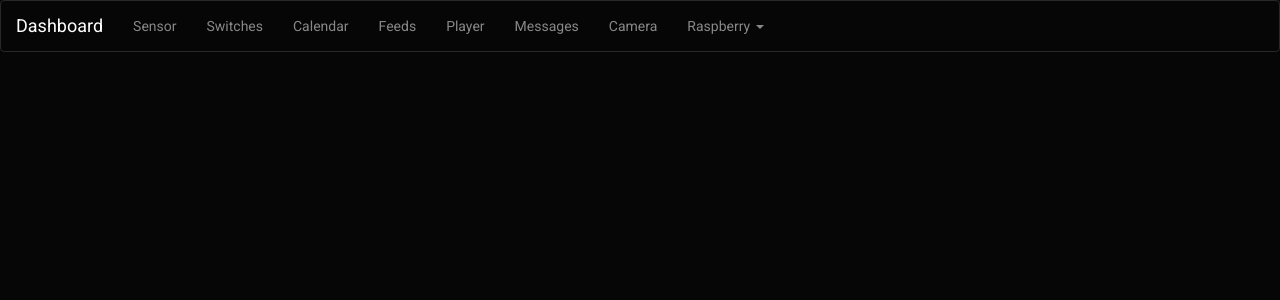
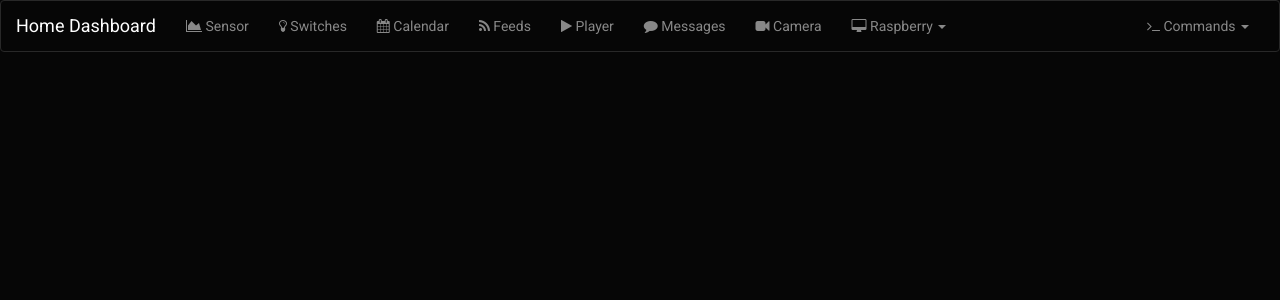
Before and after one commit to craftyoyo/Touchscreen-Automation, a Flask app: page /network in a window 1280 px wide. Shown: the top 300 px of the page. Run offline with Flask 2, Linux system fonts and the light colour scheme; data that the repository does not hold is empty; parts of the project's set-up code (start-up, migrations or seed data) failed here and were passed over; some libraries are stand-ins or nearby versions.

Commit message:
Correction
Some corrections and adding some icons

```diff
--- a/templates/layout.html
+++ b/templates/layout.html
@@ -26,28 +26,65 @@
                     <span class="icon-bar"></span>
                     <span class="icon-bar"></span>
                 </button>
-          <a class="navbar-brand" href="/">Dashboard</a>
+                <a class="navbar-brand" href="/">Home Dashboard</a>
             </div>
             <div class="collapse navbar-collapse" id="bs-example-navbar-collapse-1">
                 <ul class="nav navbar-nav">
-            <li><a href="/sensor">Sensor</a></li>
-            <li><a href="/switch">Switches</a></li>
-            <li><a href="/calendar">Calendar</a></li>
-            <li><a href="/feed">Feeds</a></li>
-            <li><a href="/player">Player</a></li>
-            <li><a href="/message">Messages</a></li>
-            <li><a href="/camera">Camera</a></li>
+                    <li><a href="/sensor"><i class="fa fa-area-chart"></i> Sensor</a></li>
+                    <li><a href="/switch"><i class="fa fa-lightbulb-o"></i> Switches</a></li>
+                    <li><a href="/calendar"><i class="fa fa-calendar"></i>  Calendar</a></li>
+                    <li><a href="/feed"><i class="fa fa-rss"></i> Feeds</a></li>
+                    <li><a href="/player"><i class="fa fa-play"></i>  Player</a></li>
+                    <li><a href="/message"><i class="fa fa-comment"></i> Messages</a></li>
+                    <li><a href="/camera"><i class="fa fa-video-camera"></i> Camera</a></li>
                     <li class="dropdown">
-            <a href="#" class="dropdown-toggle" data-toggle="dropdown" role="button" aria-haspopup="true" aria-expanded="false">Raspberry <span class="caret"></span></a>
+                        <a href="#" class="dropdown-toggle" data-toggle="dropdown" role="button" aria-haspopup="true" aria-expanded="false"><i class="fa fa-desktop"></i>  Raspberry <span class="caret"></span></a>
                         <ul class="dropdown-menu">
-                    <li><a href="/system">System</a></li>
-                    <li><a href="/network">Network</a></li>
+                            <li><a href="/system"><i class="fa fa-gear"></i> System</a></li>
+                            <li><a href="/network"><i class="fa fa-wifi"></i> Network</a></li>
                         </ul>
                     </li>
+                </ul>
+                <ul class="nav navbar-nav navbar-right">
+                    <li class="dropdown">
+                        <a href="#" class="dropdown-toggle" data-toggle="dropdown" role="button" aria-haspopup="true" aria-expanded="false"><i class="fa fa-terminal"></i> Commands <span class="caret"></span></a>
+                        <ul class="dropdown-menu">
+                            <li><a href="javascript:window.location.href=window.location.href"><i class="fa fa-refresh"></i>  Refresh</a></li>
+                            <li><a href="/reboot"><i class="fa fa-hourglass-start"></i> Reboot</a></li>
+                            <li><a href="/shutdown"><i class="fa fa-power-off"></i> Shutdown</a></li>
+                            <li role="separator" class="divider"></li>
+                            <li><a data-toggle="modal" href="#normalModal"><i class="fa fa-question"></i>  About me</a></li>
+                        </ul>
+                    </li>
+
                 </ul>
             </div>
         </div>
     </nav>
+    <div id="normalModal" class="modal fade">
+        <div class="modal-dialog">
+            <div class="modal-content">
+                <div class="modal-header">
+                    <button type="button" class="close" data-dismiss="modal" aria-hidden="true">&times;</button>
+                    <h4 class="modal-title">About this project</h4>
+                </div>
+                <div class="modal-body">
+                    <p>For this project I used:</p>
+                        <ul>
+                            <li>Raspberry Pi 2B</li>
+                            <li>Power Supply 5v 3A</li>
+                            <li>USB Wifi (from Kubii)</li>
+                            <li>15.6" Touchscreen (chalk-elec)</li>
+                            <li>Sensor : DHT22</li>
+                        </ul>
+                    <p>You can contact me at rpi79061[at]gmail.com</p>
+                </div>
+                <div class="modal-footer">
+                    <button type="button" class="btn btn-default" data-dismiss="modal">Close</button>
+                </div>
+            </div>
+        </div>
+    </div>
     <div class="container">
     {% with messages = get_flashed_messages() %}
         {% if messages %}
```
Lines whose indentation alone changed are shown as unchanged.
